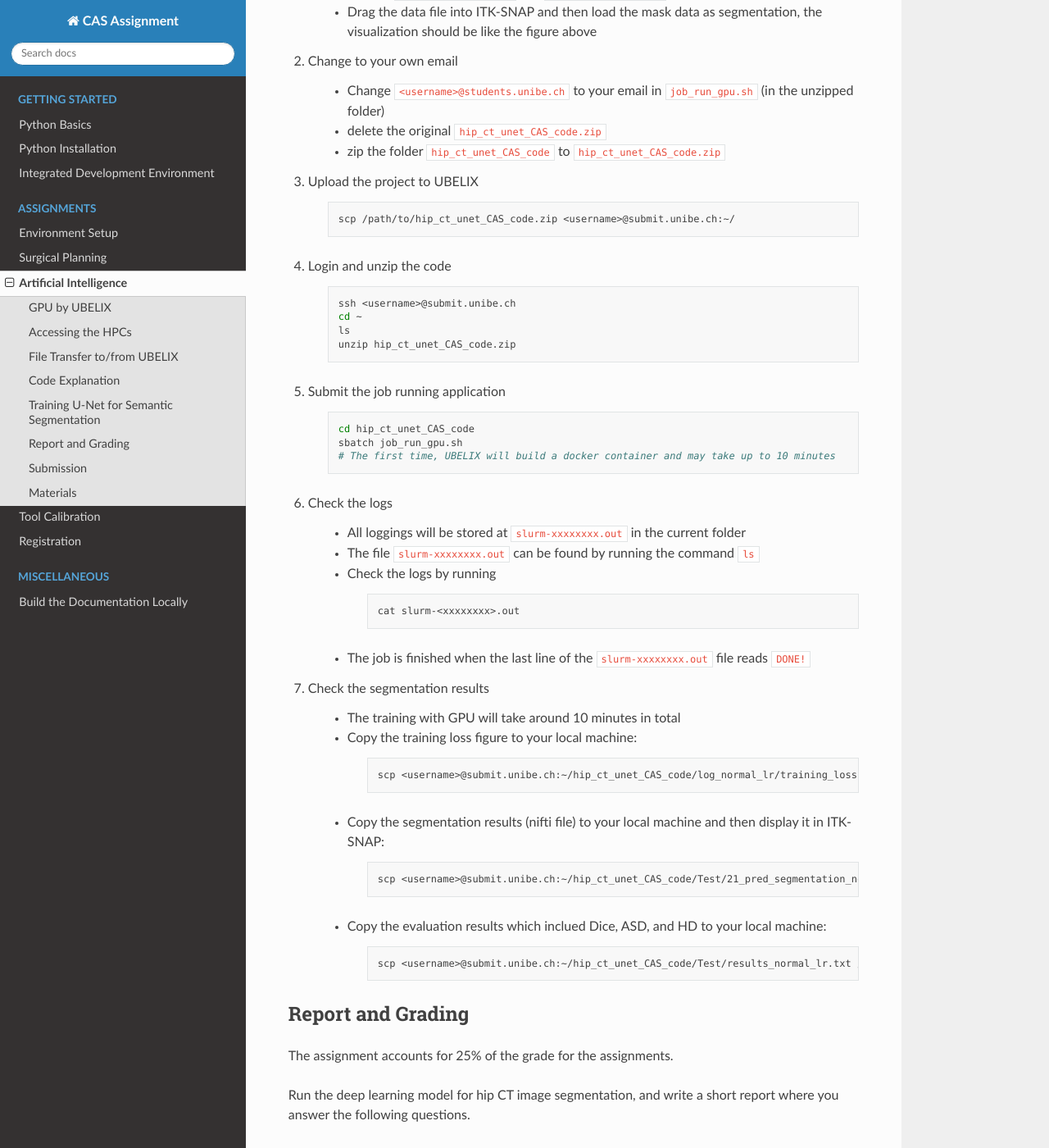
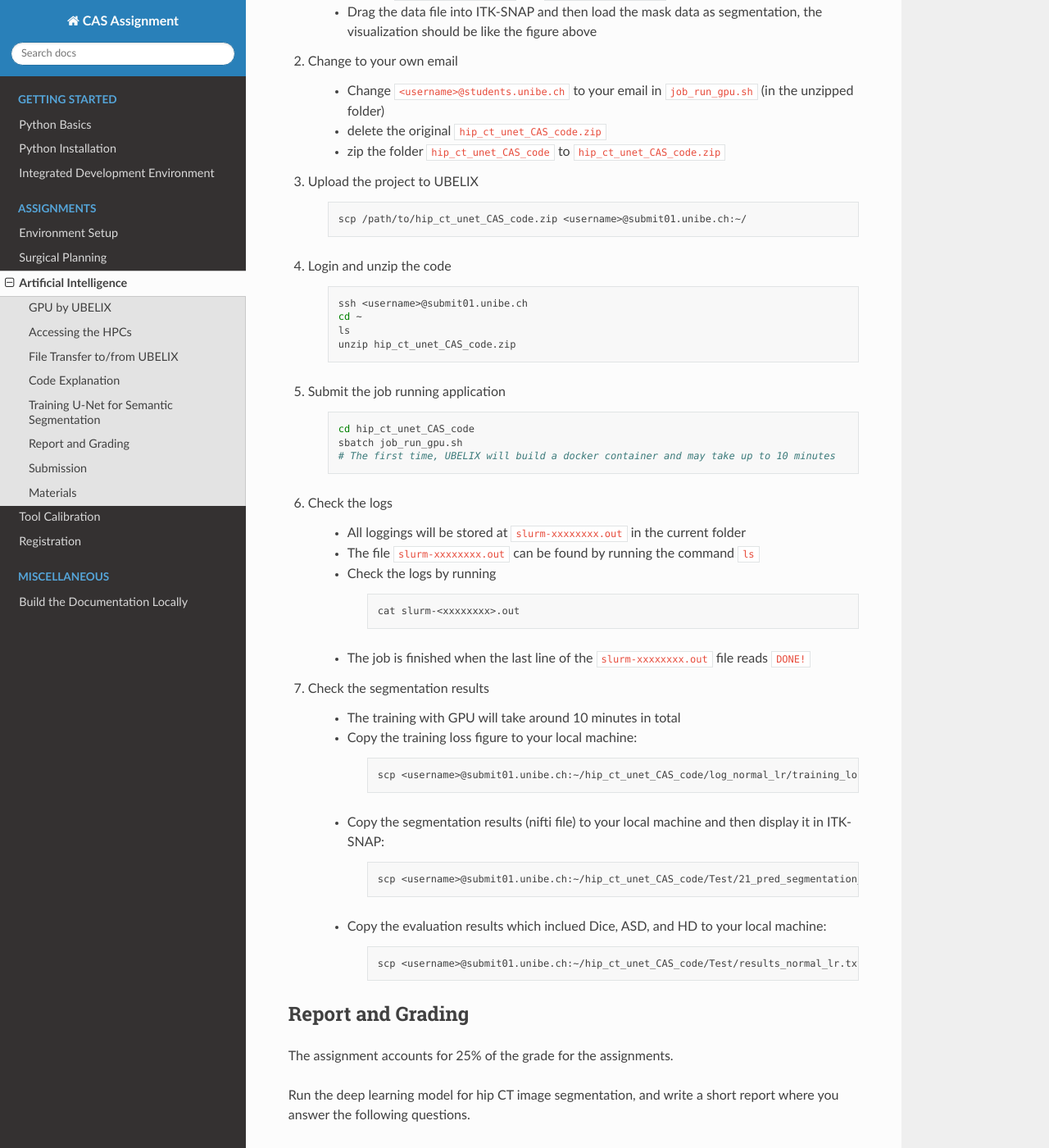
Before and after one commit to persmed/cas-assignment, a Sphinx documentation site: the page built from docs/assignment.ai.rst, in a window 1280 px wide and 1400 px high, scrolled down 3356 px. Shown: the whole window at 82% size. Built offline with Sphinx 7.4.7 and the Read the Docs theme 2.0.0, drawn with Linux system fonts in a browser that asks for light colours; some of the changed text lies outside the part shown.

Commit message:
Update assignment.ai.rst
new connection to ubelix: submit -> submit01

```diff
--- a/docs/assignment.ai.rst
+++ b/docs/assignment.ai.rst
@@ -33,7 +33,7 @@ Accessing the HPCs
 
 	.. code-block:: bash
 
-		ssh <username>@submit03.unibe.ch
+		ssh <username>@submit01.unibe.ch
 
 - At the password prompt, enter your Campus Account password
 - After logging in successfully, you should see the welcome message similar to the following
@@ -42,12 +42,12 @@ Accessing the HPCs
 
 		CentOS 7.9.2009.x86_64
 
-		FQDN:      submit02.ubelix.unibe.ch (10.1.129.22)
+		FQDN:      submit01.ubelix.unibe.ch (10.1.129.22)
 		Processor: 20x Intel(R) Xeon(R) Silver 4114 CPU @ 2.20GHz
 		Kernel:    3.10.0-1160.45.1.el7.x86_64
 		Memory:    92.95 GiB
 
-		[<username>@submit02 ~]$
+		[<username>@submit01 ~]$
 
 - see the `official documentation <https://hpc-unibe-ch.github.io/getting-Started/login-ssh.html>`_ if needed
 
@@ -59,13 +59,13 @@ You will need to transfer files between your local computer and the HPC. To do s
 
 .. code-block:: bash
 
-    scp /path/to/file <username>@submit.unibe.ch:/path/to/target_dir/
+    scp /path/to/file <username>@submit01.unibe.ch:/path/to/target_dir/
 
 To copy a file from the HPC to your local computer, also use the ``scp`` command on your local machine:
 
 .. code-block:: bash
 
-	scp <username>@submit.unibe.ch:/path/to/file /path/to/target_dir/
+	scp <username>@submit01.unibe.ch:/path/to/file /path/to/target_dir/
 
 More information about file transfer can be found in the `official documentation <https://hpc-unibe-ch.github.io/file-system/file-transfer.html>`_.
 
@@ -126,13 +126,13 @@ Training U-Net for Semantic Segmentation
 
 	.. code-block:: bash
 
-		scp /path/to/hip_ct_unet_CAS_code.zip <username>@submit.unibe.ch:~/
+		scp /path/to/hip_ct_unet_CAS_code.zip <username>@submit01.unibe.ch:~/
 
 #. Login and unzip the code
 
 	.. code-block:: bash
 
-		ssh <username>@submit.unibe.ch
+		ssh <username>@submit01.unibe.ch
 		cd ~
 		ls
 		unzip hip_ct_unet_CAS_code.zip
@@ -164,19 +164,19 @@ Training U-Net for Semantic Segmentation
 
 		.. code-block:: bash
 
-			scp <username>@submit.unibe.ch:~/hip_ct_unet_CAS_code/log_normal_lr/training_loss.png /path/to/training_loss.png
+			scp <username>@submit01.unibe.ch:~/hip_ct_unet_CAS_code/log_normal_lr/training_loss.png /path/to/training_loss.png
 
 	- Copy the segmentation results (nifti file) to your local machine and then display it in ITK-SNAP:
 
 		.. code-block:: bash
 
-			scp <username>@submit.unibe.ch:~/hip_ct_unet_CAS_code/Test/21_pred_segmentation_normal_lr.nii.gz /path/to/21_pred_segmentation_normal_lr.nii.gz
+			scp <username>@submit01.unibe.ch:~/hip_ct_unet_CAS_code/Test/21_pred_segmentation_normal_lr.nii.gz /path/to/21_pred_segmentation_normal_lr.nii.gz
 
 	- Copy the evaluation results which inclued Dice, ASD, and HD to your local machine:
 
 		.. code-block:: bash
 
-			scp <username>@submit.unibe.ch:~/hip_ct_unet_CAS_code/Test/results_normal_lr.txt /path/to/Test/results_normal_lr.txt
+			scp <username>@submit01.unibe.ch:~/hip_ct_unet_CAS_code/Test/results_normal_lr.txt /path/to/Test/results_normal_lr.txt
 
 
 Report and Grading
```
